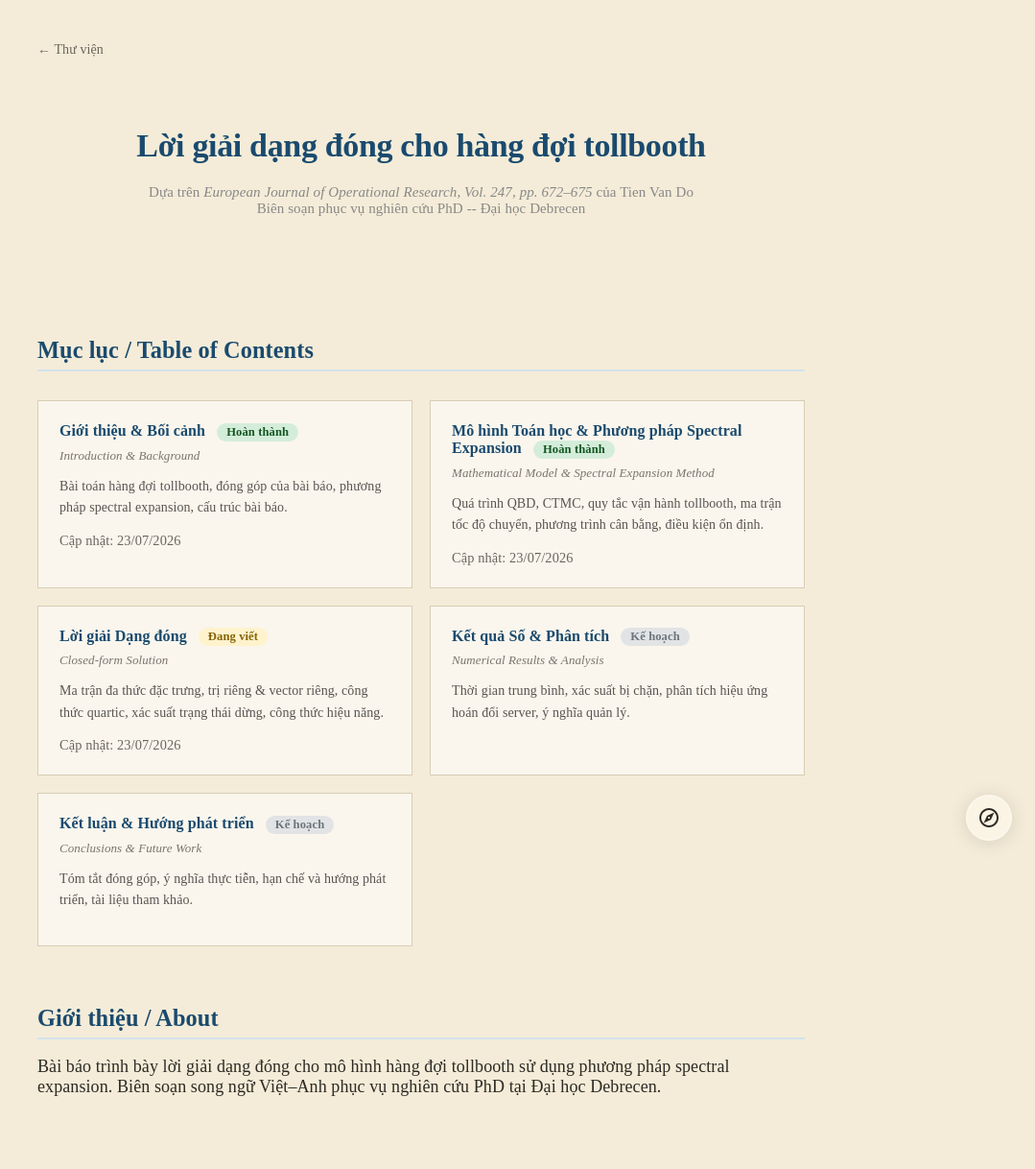
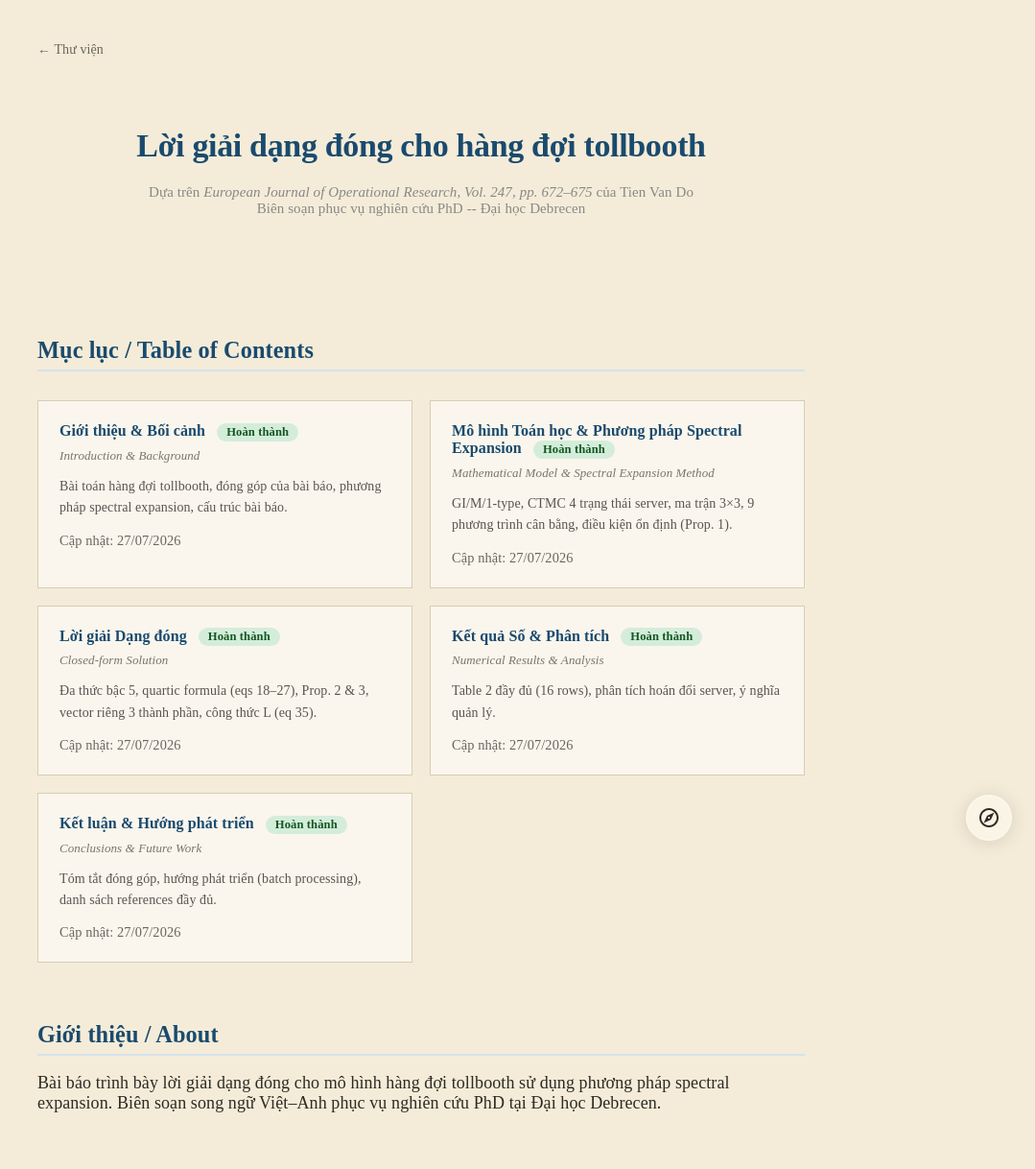
Before and after one commit to hoangphi01/hp-lib, a Jekyll site: the page built from books/tollbooth-paper/index.html, in a window 1280 px wide. Shown: the whole page at 96% size, without its empty margins (201-1280 px from the left). Built offline with Jekyll 4.4.1, drawn with Linux system fonts in a browser that asks for light colours.

Commit message:
fix: cập nhật trạng thái tất cả chương Tollbooth thành done (5/5)

```diff
--- a/_data/tollbooth/chapters.yml
+++ b/_data/tollbooth/chapters.yml
@@ -9,40 +9,40 @@
   heading_en: "Introduction & Background"
   description: "Bài toán hàng đợi tollbooth, đóng góp của bài báo, phương pháp spectral expansion, cấu trúc bài báo."
   status: done
-  last_updated: 2026-07-23
+  last_updated: 2026-07-27
 
 - slug: ch1
   url: /books/tollbooth-paper/ch1.html
   nav_title: "Mục 2: Mô hình"
   heading: "Mô hình Toán học & Phương pháp Spectral Expansion"
   heading_en: "Mathematical Model & Spectral Expansion Method"
-  description: "Quá trình QBD, CTMC, quy tắc vận hành tollbooth, ma trận tốc độ chuyển, phương trình cân bằng, điều kiện ổn định."
+  description: "GI/M/1-type, CTMC 4 trạng thái server, ma trận 3×3, 9 phương trình cân bằng, điều kiện ổn định (Prop. 1)."
   status: done
-  last_updated: 2026-07-23
+  last_updated: 2026-07-27
 
 - slug: ch2
   url: /books/tollbooth-paper/ch2.html
   nav_title: "Mục 3: Lời giải"
   heading: "Lời giải Dạng đóng"
   heading_en: "Closed-form Solution"
-  description: "Ma trận đa thức đặc trưng, trị riêng & vector riêng, công thức quartic, xác suất trạng thái dừng, công thức hiệu năng."
-  status: in-progress
-  last_updated: 2026-07-23
+  description: "Đa thức bậc 5, quartic formula (eqs 18–27), Prop. 2 & 3, vector riêng 3 thành phần, công thức L (eq 35)."
+  status: done
+  last_updated: 2026-07-27
 
 - slug: ch3
   url: /books/tollbooth-paper/ch3.html
   nav_title: "Mục 4: Kết quả số"
   heading: "Kết quả Số & Phân tích"
   heading_en: "Numerical Results & Analysis"
-  description: "Thời gian trung bình, xác suất bị chặn, phân tích hiệu ứng hoán đổi server, ý nghĩa quản lý."
-  status: planned
-  last_updated:
+  description: "Table 2 đầy đủ (16 rows), phân tích hoán đổi server, ý nghĩa quản lý."
+  status: done
+  last_updated: 2026-07-27
 
 - slug: ch4
   url: /books/tollbooth-paper/ch4.html
   nav_title: "Mục 5: Kết luận"
   heading: "Kết luận & Hướng phát triển"
   heading_en: "Conclusions & Future Work"
-  description: "Tóm tắt đóng góp, ý nghĩa thực tiễn, hạn chế và hướng phát triển, tài liệu tham khảo."
-  status: planned
-  last_updated:
+  description: "Tóm tắt đóng góp, hướng phát triển (batch processing), danh sách references đầy đủ."
+  status: done
+  last_updated: 2026-07-27
```
